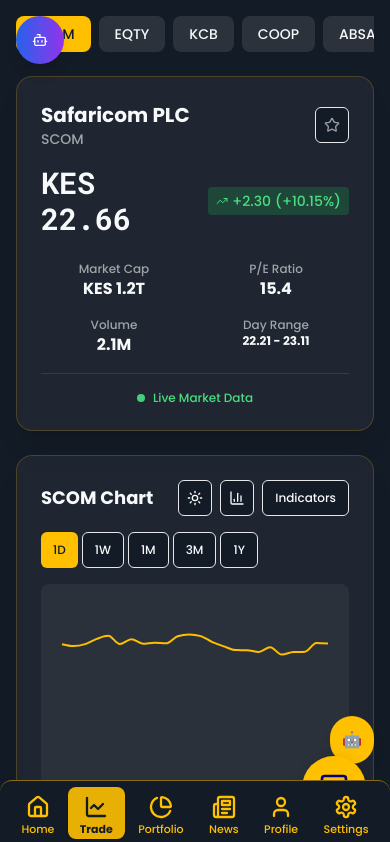
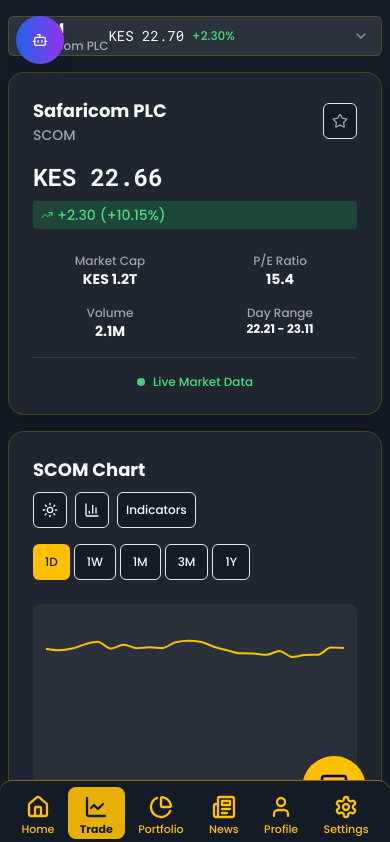
Before and after one commit to HisaHub/hisahub-stock-flow, a React (Vite) app: page /trade in a window 390 px wide. Shown: the top 842 px of the page. Built offline with nearby package versions, Linux system fonts and the light colour scheme.

Commit message:
Fix: Improve mobile view and add stock selector
- Improved mobile responsiveness of the trading page.
- Implemented a dropdown for stock selection.
- Removed the AI assistant button.

```diff
--- a/src/components/trading/StockSummary.tsx
+++ b/src/components/trading/StockSummary.tsx
@@ -42,8 +42,8 @@ const StockSummary: React.FC<StockSummaryProps> = ({ stock }) => {
   return (
     <div className="glass-card animate-fade-in">
       <div className="flex items-center justify-between mb-4">
-        <div>
-          <h2 className="text-xl font-bold text-off-white">{stock.name}</h2>
+        <div className="flex-1">
+          <h2 className="text-lg sm:text-xl font-bold text-off-white">{stock.name}</h2>
           <p className="text-off-white/60 text-sm">{stock.symbol}</p>
         </div>
 
@@ -58,9 +58,8 @@ const StockSummary: React.FC<StockSummaryProps> = ({ stock }) => {
       </div>
 
       {/* Price Section */}
-      <div className="flex items-center gap-4 mb-6">
-        <div className="flex items-center gap-2">
-          <span className="text-3xl font-bold text-off-white font-mono">
+      <div className="flex flex-col sm:flex-row sm:items-center gap-2 sm:gap-4 mb-6">
+        <span className="text-2xl sm:text-3xl font-bold text-off-white font-mono">
           KES {realTimePrice.toFixed(2)}
         </span>
         <div className={`flex items-center gap-1 px-2 py-1 rounded text-sm font-medium ${
@@ -71,21 +70,20 @@ const StockSummary: React.FC<StockSummaryProps> = ({ stock }) => {
           <span>({isPositive ? '+' : ''}{percentChange}%)</span>
         </div>
       </div>
-      </div>
 
       {/* Key Metrics Grid */}
-      <div className="grid grid-cols-2 md:grid-cols-4 gap-4">
+      <div className="grid grid-cols-2 lg:grid-cols-4 gap-4">
         <div className="text-center">
           <p className="text-off-white/60 text-xs">Market Cap</p>
-          <p className="text-off-white font-semibold">{marketCap}</p>
+          <p className="text-off-white font-semibold text-sm">{marketCap}</p>
         </div>
         <div className="text-center">
           <p className="text-off-white/60 text-xs">P/E Ratio</p>
-          <p className="text-off-white font-semibold">{peRatio}</p>
+          <p className="text-off-white font-semibold text-sm">{peRatio}</p>
         </div>
         <div className="text-center">
           <p className="text-off-white/60 text-xs">Volume</p>
-          <p className="text-off-white font-semibold">{volume}</p>
+          <p className="text-off-white font-semibold text-sm">{volume}</p>
         </div>
         <div className="text-center">
           <p className="text-off-white/60 text-xs">Day Range</p>
--- a/src/components/trading/TradingChart.tsx
+++ b/src/components/trading/TradingChart.tsx
@@ -7,8 +7,7 @@ import {
   XAxis,
   YAxis,
   Tooltip,
-  ResponsiveContainer,
-  CandlestickChart
+  ResponsiveContainer
 } from "recharts";
 import { Moon, Sun, TrendingUp, BarChart3 } from "lucide-react";
 
@@ -17,7 +16,6 @@ interface TradingChartProps {
 }
 
 const timeframes = ['1D', '1W', '1M', '3M', '1Y'];
-const chartTypes = ['line', 'candlestick'];
 
 // Mock data generator
 const generateMockData = (days: number) => {
@@ -62,10 +60,10 @@ const TradingChart: React.FC<TradingChartProps> = ({ symbol }) => {
   return (
     <div className="glass-card animate-fade-in">
       {/* Chart Header */}
-      <div className="flex flex-wrap items-center justify-between mb-4 gap-2">
+      <div className="flex flex-col sm:flex-row sm:items-center justify-between mb-4 gap-2">
         <h3 className="text-lg font-bold text-off-white">{symbol} Chart</h3>
 
-        <div className="flex items-center gap-2">
+        <div className="flex items-center gap-2 flex-wrap">
           {/* Theme Toggle */}
           <Button
             size="sm"
@@ -91,7 +89,7 @@ const TradingChart: React.FC<TradingChartProps> = ({ symbol }) => {
             size="sm"
             variant={showIndicators ? "secondary" : "outline"}
             onClick={() => setShowIndicators(!showIndicators)}
-            className="text-xs"
+            className="text-xs px-2"
           >
             Indicators
           </Button>
@@ -99,14 +97,14 @@ const TradingChart: React.FC<TradingChartProps> = ({ symbol }) => {
       </div>
 
       {/* Timeframe Selector */}
-      <div className="flex gap-1 mb-4 overflow-x-auto">
+      <div className="flex gap-1 mb-4 overflow-x-auto pb-2">
         {timeframes.map((tf) => (
           <Button
             key={tf}
             size="sm"
             variant={selectedTimeframe === tf ? "secondary" : "outline"}
             onClick={() => setSelectedTimeframe(tf)}
-            className="flex-shrink-0 text-xs"
+            className="flex-shrink-0 text-xs px-3"
           >
             {tf}
           </Button>
@@ -114,7 +112,7 @@ const TradingChart: React.FC<TradingChartProps> = ({ symbol }) => {
       </div>
 
       {/* Chart Container */}
-      <div className="h-80 w-full bg-white/5 rounded-lg p-4">
+      <div className="h-64 sm:h-80 w-full bg-white/5 rounded-lg p-2 sm:p-4">
         <ResponsiveContainer width="100%" height="100%">
           <LineChart data={chartData}>
             <XAxis
@@ -122,6 +120,7 @@ const TradingChart: React.FC<TradingChartProps> = ({ symbol }) => {
               axisLine={false}
               tickLine={false}
               style={{ fontSize: 10, fill: '#8B949E' }}
+              tick={{ fontSize: 10 }}
             />
             <YAxis
               hide
@@ -131,7 +130,8 @@ const TradingChart: React.FC<TradingChartProps> = ({ symbol }) => {
                 backgroundColor: '#21262d',
                 border: '1px solid #30363d',
                 borderRadius: '6px',
-                color: '#f0f6fc'
+                color: '#f0f6fc',
+                fontSize: '12px'
               }}
             />
             <Line
@@ -159,7 +159,7 @@ const TradingChart: React.FC<TradingChartProps> = ({ symbol }) => {
       {/* Chart Controls */}
       <div className="flex justify-between items-center mt-4 text-xs text-off-white/60">
         <span>Real-time data simulation</span>
-        <span>Last updated: {new Date().toLocaleTimeString()}</span>
+        <span className="hidden sm:block">Last updated: {new Date().toLocaleTimeString()}</span>
       </div>
     </div>
   );
--- a/src/pages/Trade.tsx
+++ b/src/pages/Trade.tsx
@@ -4,13 +4,20 @@ import ChatFAB from "../components/ChatFAB";
 import BottomNav from "../components/BottomNav";
 import HisaAIButton from "../components/HisaAIButton";
 import { Tabs, TabsContent, TabsList, TabsTrigger } from "@/components/ui/tabs";
+import {
+  Select,
+  SelectContent,
+  SelectItem,
+  SelectTrigger,
+  SelectValue,
+} from "@/components/ui/select";
 import TradingChart from "../components/trading/TradingChart";
 import StockSummary from "../components/trading/StockSummary";
 import OrderPanel from "../components/trading/OrderPanel";
 import PositionsOrders from "../components/trading/PositionsOrders";
 import AlertsPanel from "../components/trading/AlertsPanel";
 import NewsFeed from "../components/trading/NewsFeed";
-import AIAssistant from "../components/trading/AIAssistant";
+import { ChevronDown } from "lucide-react";
 
 const kenyanStocks = [
   { symbol: "SCOM", name: "Safaricom PLC", price: 22.70, change: 2.3 },
@@ -22,40 +29,69 @@ const kenyanStocks = [
 
 const Trade: React.FC = () => {
   const [selectedStock, setSelectedStock] = useState(kenyanStocks[0]);
-  const [showAIAssistant, setShowAIAssistant] = useState(false);
+
+  const handleStockChange = (stockSymbol: string) => {
+    const stock = kenyanStocks.find(s => s.symbol === stockSymbol);
+    if (stock) {
+      setSelectedStock(stock);
+    }
+  };
 
   return (
     <div className="min-h-screen flex flex-col bg-primary font-sans transition-colors">
       <HisaAIButton />
 
-      <main className="flex-1 w-full max-w-7xl mx-auto flex flex-col px-4 py-4">
-        {/* Stock Selector */}
-        <div className="flex gap-2 mb-4 overflow-x-auto pb-2">
-          {kenyanStocks.map((stock) => (
-            <button
-              key={stock.symbol}
-              onClick={() => setSelectedStock(stock)}
-              className={`flex-shrink-0 px-4 py-2 rounded-lg text-sm font-medium transition-colors ${
-                selectedStock.symbol === stock.symbol
-                  ? "bg-secondary text-primary"
-                  : "bg-white/10 text-off-white hover:bg-white/20"
-              }`}
-            >
-              {stock.symbol}
-            </button>
-          ))}
+      <main className="flex-1 w-full max-w-7xl mx-auto flex flex-col px-2 sm:px-4 py-4">
+        {/* Stock Selector Dropdown */}
+        <div className="mb-4">
+          <Select value={selectedStock.symbol} onValueChange={handleStockChange}>
+            <SelectTrigger className="w-full sm:w-80 bg-white/10 border-secondary/20 text-off-white">
+              <SelectValue>
+                <div className="flex items-center justify-between w-full">
+                  <div className="flex flex-col items-start">
+                    <span className="font-semibold">{selectedStock.symbol}</span>
+                    <span className="text-xs text-off-white/60">{selectedStock.name}</span>
+                  </div>
+                  <div className="flex items-center gap-2">
+                    <span className="font-mono">KES {selectedStock.price.toFixed(2)}</span>
+                    <span className={`text-xs ${selectedStock.change >= 0 ? 'text-green-400' : 'text-red-400'}`}>
+                      {selectedStock.change >= 0 ? '+' : ''}{selectedStock.change.toFixed(2)}%
+                    </span>
+                  </div>
+                </div>
+              </SelectValue>
+            </SelectTrigger>
+            <SelectContent className="bg-primary border-secondary/20">
+              {kenyanStocks.map((stock) => (
+                <SelectItem key={stock.symbol} value={stock.symbol} className="text-off-white focus:bg-white/10">
+                  <div className="flex items-center justify-between w-full">
+                    <div className="flex flex-col items-start">
+                      <span className="font-semibold">{stock.symbol}</span>
+                      <span className="text-xs text-off-white/60">{stock.name}</span>
+                    </div>
+                    <div className="flex items-center gap-2 ml-4">
+                      <span className="font-mono text-sm">KES {stock.price.toFixed(2)}</span>
+                      <span className={`text-xs ${stock.change >= 0 ? 'text-green-400' : 'text-red-400'}`}>
+                        {stock.change >= 0 ? '+' : ''}{stock.change.toFixed(2)}%
+                      </span>
+                    </div>
+                  </div>
+                </SelectItem>
+              ))}
+            </SelectContent>
+          </Select>
         </div>
 
         {/* Main Content */}
-        <div className="grid grid-cols-1 lg:grid-cols-3 gap-6 flex-1">
+        <div className="grid grid-cols-1 lg:grid-cols-3 gap-4 sm:gap-6 flex-1">
           {/* Left Column - Chart and Stock Info */}
-          <div className="lg:col-span-2 space-y-6">
+          <div className="lg:col-span-2 space-y-4 sm:space-y-6">
             <StockSummary stock={selectedStock} />
             <TradingChart symbol={selectedStock.symbol} />
           </div>
 
           {/* Right Column - Trading Panel */}
-          <div className="space-y-6">
+          <div className="space-y-4 sm:space-y-6">
             <OrderPanel stock={selectedStock} />
 
             {/* Mobile Tabs for additional content */}
@@ -86,22 +122,6 @@ const Trade: React.FC = () => {
             </div>
           </div>
         </div>
-
-        {/* AI Assistant Toggle */}
-        <button
-          onClick={() => setShowAIAssistant(!showAIAssistant)}
-          className="fixed bottom-20 right-4 bg-secondary text-primary p-3 rounded-full shadow-lg hover:bg-secondary/90 transition-colors lg:bottom-4"
-        >
-          🤖
-        </button>
-
-        {/* AI Assistant Overlay */}
-        {showAIAssistant && (
-          <AIAssistant
-            stock={selectedStock}
-            onClose={() => setShowAIAssistant(false)}
-          />
-        )}
       </main>
 
       <ChatFAB />
```
Lines whose indentation alone changed are shown as unchanged.
